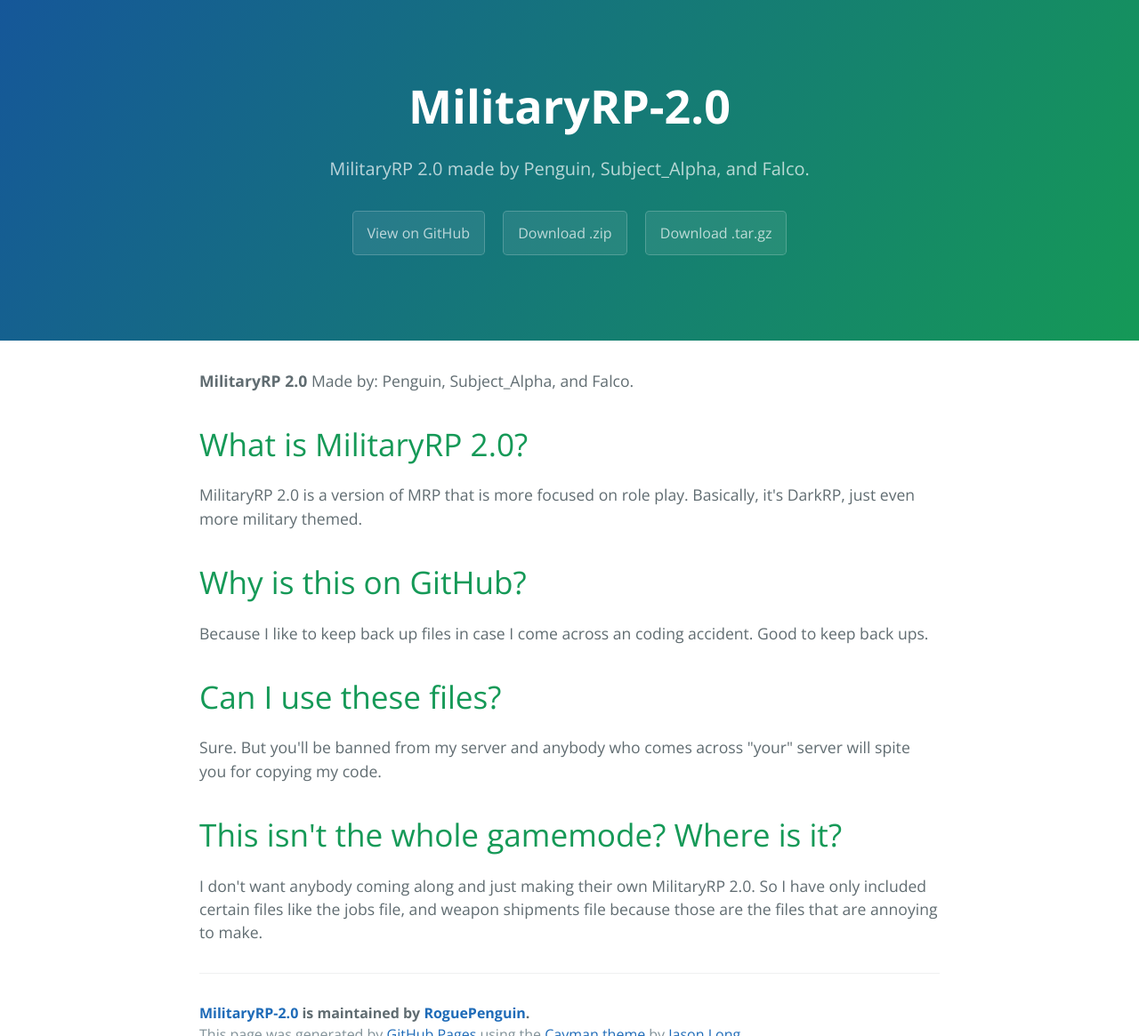
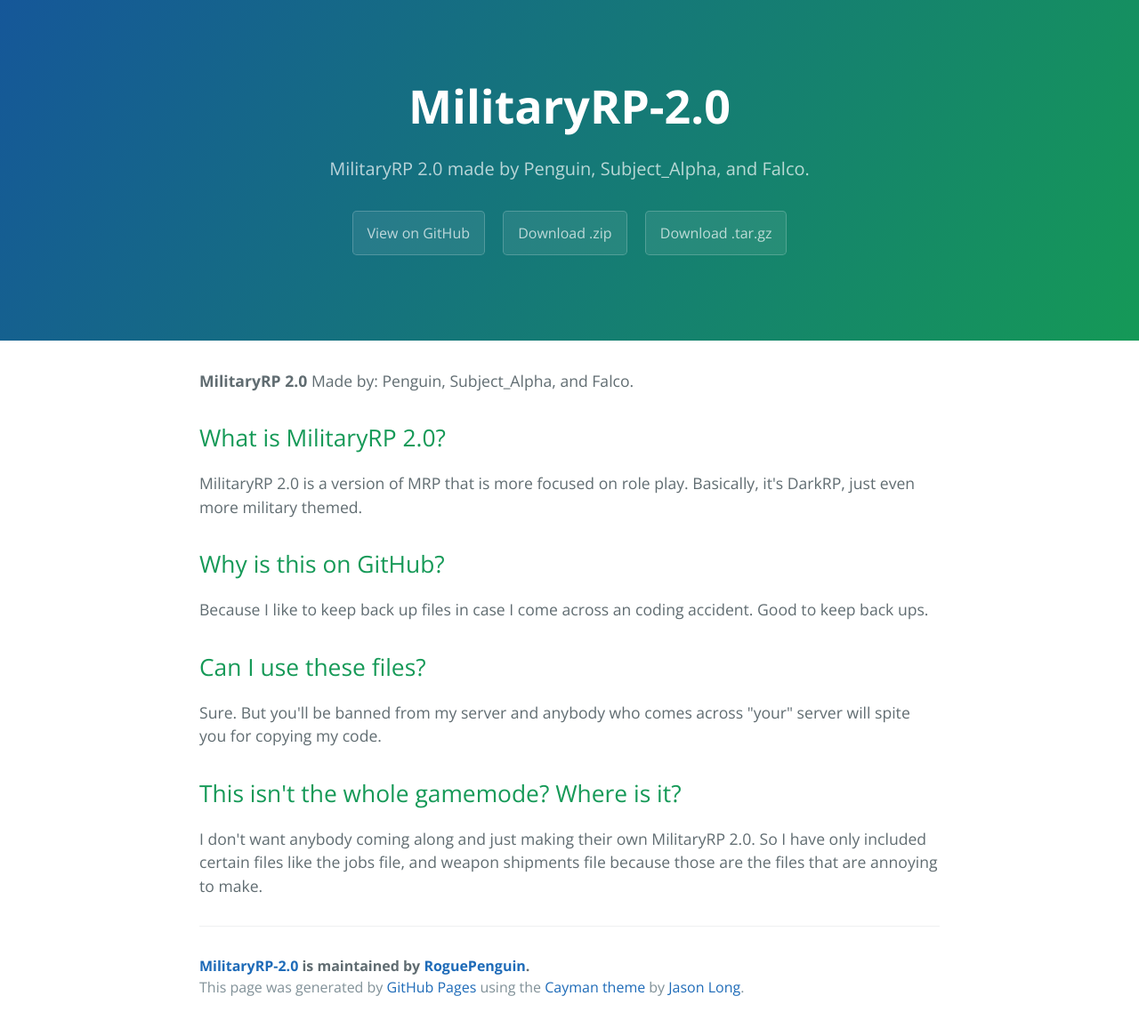
Before and after one commit to Penguin0/MilitaryRP-2.0, a plain HTML site: page index.html in a window 1280 px wide. Shown: the top 1165 px of the page at 89% size. Drawn offline with nearby package versions, Linux system fonts and the light colour scheme.

```diff
--- a/index.html
+++ b/index.html
@@ -22,23 +22,23 @@
       <p><strong>MilitaryRP 2.0</strong>
 Made by: Penguin, Subject_Alpha, and Falco.</p>
 
-<h1>
-<a id="what-is-militaryrp-20" class="anchor" href="#what-is-militaryrp-20" aria-hidden="true"><span class="octicon octicon-link"></span></a>What is MilitaryRP 2.0?</h1>
+<h2>
+<a id="what-is-militaryrp-20" class="anchor" href="#what-is-militaryrp-20" aria-hidden="true"><span class="octicon octicon-link"></span></a>What is MilitaryRP 2.0?</h2>
 
 <p>MilitaryRP 2.0 is a version of MRP that is more focused on role play. Basically, it's DarkRP, just even more military themed.</p>
 
-<h1>
-<a id="why-is-this-on-github" class="anchor" href="#why-is-this-on-github" aria-hidden="true"><span class="octicon octicon-link"></span></a>Why is this on GitHub?</h1>
+<h2>
+<a id="why-is-this-on-github" class="anchor" href="#why-is-this-on-github" aria-hidden="true"><span class="octicon octicon-link"></span></a>Why is this on GitHub?</h2>
 
 <p>Because I like to keep back up files in case I come across an coding accident. Good to keep back ups.</p>
 
-<h1>
-<a id="can-i-use-these-files" class="anchor" href="#can-i-use-these-files" aria-hidden="true"><span class="octicon octicon-link"></span></a>Can I use these files?</h1>
+<h2>
+<a id="can-i-use-these-files" class="anchor" href="#can-i-use-these-files" aria-hidden="true"><span class="octicon octicon-link"></span></a>Can I use these files?</h2>
 
 <p>Sure. But you'll be banned from my server and anybody who comes across "your" server will spite you for copying my code.</p>
 
-<h1>
-<a id="this-isnt-the-whole-gamemode-where-is-it" class="anchor" href="#this-isnt-the-whole-gamemode-where-is-it" aria-hidden="true"><span class="octicon octicon-link"></span></a>This isn't the whole gamemode? Where is it?</h1>
+<h2>
+<a id="this-isnt-the-whole-gamemode-where-is-it" class="anchor" href="#this-isnt-the-whole-gamemode-where-is-it" aria-hidden="true"><span class="octicon octicon-link"></span></a>This isn't the whole gamemode? Where is it?</h2>
 
 <p>I don't want anybody coming along and just making their own MilitaryRP 2.0. So I have only included certain files like the jobs file, and weapon shipments file because those are the files that are annoying to make.</p>
 
--- a/params.json
+++ b/params.json
@@ -1 +1 @@
-{"name":"MilitaryRP-2.0","tagline":"MilitaryRP 2.0 made by Penguin, Subject_Alpha, and Falco.","body":"**MilitaryRP 2.0**\r\nMade by: Penguin, Subject_Alpha, and Falco.\r\n\r\n# What is MilitaryRP 2.0?\r\nMilitaryRP 2.0 is a version of MRP that is more focused on role play. Basically, it's DarkRP, just even more military themed.\r\n\r\n# Why is this on GitHub?\r\nBecause I like to keep back up files in case I come across an coding accident. Good to keep back ups.\r\n\r\n# Can I use these files?\r\nSure. But you'll be banned from my server and anybody who comes across \"your\" server will spite you for copying my code.\r\n\r\n# This isn't the whole gamemode? Where is it?\r\nI don't want anybody coming along and just making their own MilitaryRP 2.0. So I have only included certain files like the jobs file, and weapon shipments file because those are the files that are annoying to make.","google":"","note":"Don't delete this file! It's used internally to help with page regeneration."}
+{"name":"MilitaryRP-2.0","tagline":"MilitaryRP 2.0 made by Penguin, Subject_Alpha, and Falco.","body":"**MilitaryRP 2.0**\r\nMade by: Penguin, Subject_Alpha, and Falco.\r\n\r\n## What is MilitaryRP 2.0?\r\nMilitaryRP 2.0 is a version of MRP that is more focused on role play. Basically, it's DarkRP, just even more military themed.\r\n\r\n## Why is this on GitHub?\r\nBecause I like to keep back up files in case I come across an coding accident. Good to keep back ups.\r\n\r\n## Can I use these files?\r\nSure. But you'll be banned from my server and anybody who comes across \"your\" server will spite you for copying my code.\r\n\r\n## This isn't the whole gamemode? Where is it?\r\nI don't want anybody coming along and just making their own MilitaryRP 2.0. So I have only included certain files like the jobs file, and weapon shipments file because those are the files that are annoying to make.","google":"","note":"Don't delete this file! It's used internally to help with page regeneration."}
```
